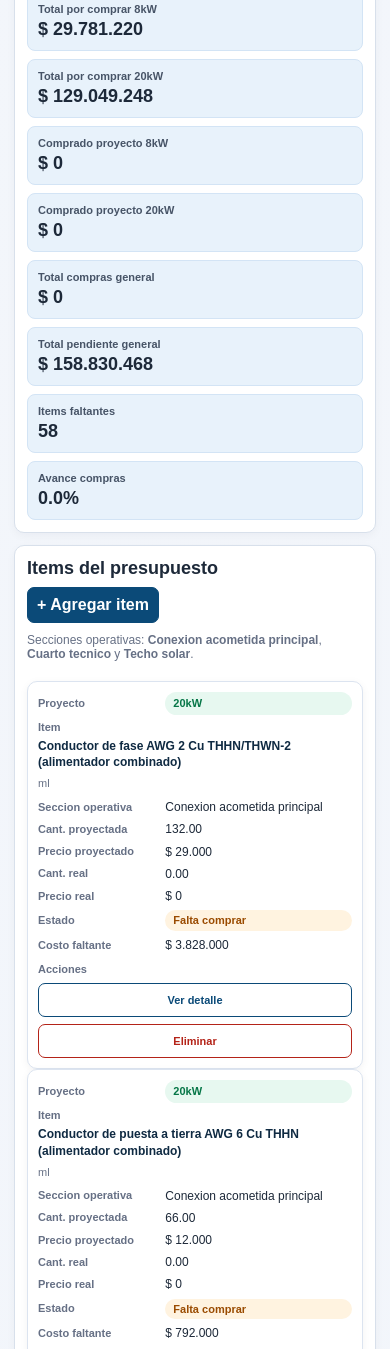
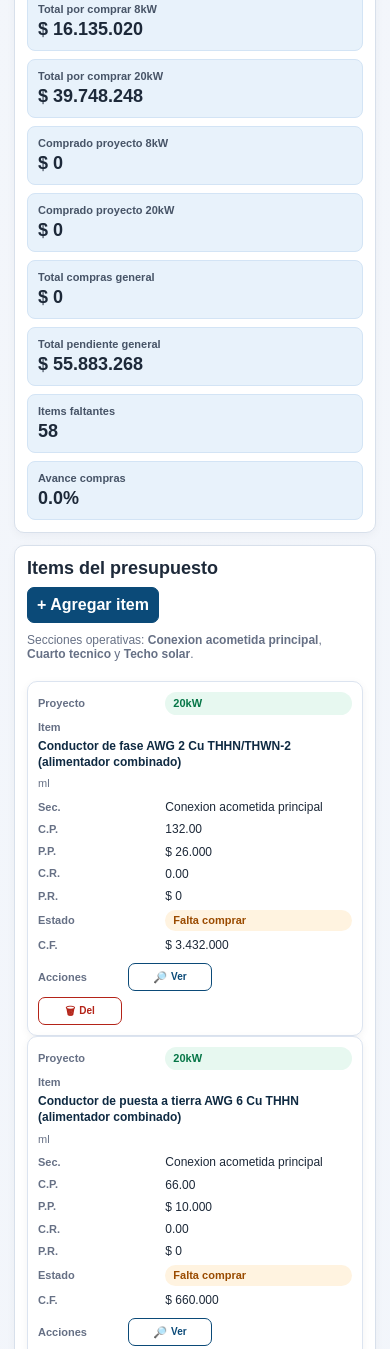
Before and after one commit to GustavoUNAL/SFV_TABAREC, a website built with Vite: page index.html in a window 390 px wide. Shown: the part 520-1869 px from the top of the page. Built offline with nearby package versions, Linux system fonts and the light colour scheme.

Commit message:
Mejorar tabla movil con botones compactos y corregir motor de costos.
Se abrevia la informacion en responsive con iconos de accion y se hace mas estricto el calculo de precios proyectados para evitar sobrecostos por coincidencias de texto incorrectas.

Co-authored-by: Cursor <cursoragent@cursor.com>

```diff
--- a/app.js
+++ b/app.js
@@ -1,4 +1,4 @@
-const STORAGE_KEY = "tabarec_budget_app_v8";
+const STORAGE_KEY = "tabarec_budget_app_v9";
 const SECCIONES_OPERATIVAS = [
   "Conexion acometida principal",
   "Cuarto tecnico",
@@ -137,40 +137,41 @@ function estimatePriceInternet(desc, unidad) {
   const text = (desc || "").toLowerCase();
   const u = (unidad || "").toLowerCase();
   const rules = [
-    { k: ["módulo", "modulo", "longi", "650"], v: 415000 },
-    { k: ["sun2000-8k"], v: 2900000 },
-    { k: ["sun2000-10k"], v: 3213000 },
-    { k: ["inversor"], v: 3100000 },
-    { k: ["cable solar", "pv1"], v: 6400 },
-    { k: ["awg 2"], v: 29000 },
-    { k: ["awg 6"], v: 12000 },
-    { k: ["awg 8"], v: 6500 },
-    { k: ["mc4"], v: 12500 },
-    { k: ["dps"], v: 88000 },
-    { k: ["tablero"], v: 280000 },
-    { k: ["interruptor"], v: 125000 },
-    { k: ["tubería emt 1", "tuberia emt 1"], v: 9600 },
-    { k: ["tubería imc", "tuberia imc"], v: 26000 },
-    { k: ["accesorios emt"], v: 360000 },
-    { k: ["accesorios imc"], v: 320000 },
-    { k: ["bandeja portacables"], v: 105000 },
-    { k: ["caja de paso"], v: 92000 },
-    { k: ["riel estructural"], v: 62000 },
-    { k: ["l-hanger"], v: 4200 },
-    { k: ["eclamp"], v: 2900 },
-    { k: ["mclamp"], v: 2900 },
-    { k: ["ground clamp"], v: 3200 },
-    { k: ["marquilla", "rotulado"], v: 120000 },
-    { k: ["cinta aislante", "terminales"], v: 140000 },
-    { k: ["señalización", "senalizacion"], v: 95000 },
-    { k: ["fusible"], v: 52000 },
+    { any: ["sun2000-8k"], v: 2900000 },
+    { any: ["sun2000-10k"], v: 3213000 },
+    { any: ["mclamp"], v: 2800 },
+    { any: ["eclamp"], v: 2800 },
+    { any: ["ground clamp"], v: 3000 },
+    { any: ["l-hanger"], v: 3900 },
+    { any: ["riel estructural"], v: 42000 },
+    { all: ["longi", "650"], v: 415000 },
+    { any: ["cable solar", "pv1"], v: 6200 },
+    { any: ["awg 2"], v: 26000 },
+    { any: ["awg 6"], v: 10000 },
+    { any: ["awg 8"], v: 5200 },
+    { any: ["mc4"], v: 11500 },
+    { any: ["dps"], v: 78000 },
+    { any: ["tablero"], v: 220000 },
+    { any: ["interruptor"], v: 98000 },
+    { any: ["tubería emt 1", "tuberia emt 1"], v: 9200 },
+    { any: ["tubería imc", "tuberia imc"], v: 22000 },
+    { any: ["accesorios emt"], v: 260000 },
+    { any: ["accesorios imc"], v: 240000 },
+    { any: ["bandeja portacables"], v: 98000 },
+    { any: ["caja de paso"], v: 84000 },
+    { any: ["marquilla", "rotulado"], v: 90000 },
+    { any: ["cinta aislante", "terminales"], v: 115000 },
+    { any: ["señalización", "senalizacion"], v: 78000 },
+    { any: ["fusible"], v: 48000 },
+    { any: ["inversor"], v: 2600000 },
   ];
   for (const r of rules) {
-    if (r.k.some((k) => text.includes(k))) return r.v;
+    if (r.all && r.all.every((k) => text.includes(k))) return r.v;
+    if (r.any && r.any.some((k) => text.includes(k))) return r.v;
   }
-  if (u === "ml") return 7600;
-  if (u === "global") return 260000;
-  return 70000;
+  if (u === "ml") return 5800;
+  if (u === "global") return 190000;
+  return 30000;
 }
 
 function applyPdfOverrides(item) {
@@ -358,16 +359,16 @@ function renderItemsTable() {
           <div class="item-title">${escapeHtml(item.descripcion)}</div>
           <div class="item-sub">${escapeHtml(item.unidad)}${item.notas ? ` • ${escapeHtml(item.notas)}` : ""}</div>
         </td>
-        <td data-label="Seccion operativa">${escapeHtml(item.seccionOperativa)}</td>
-        <td data-label="Cant. proyectada">${toNumber(item.cantidadProyectada).toFixed(2)}</td>
-        <td data-label="Precio proyectado">${formatCurrency(item.precioPromedioInternet)}</td>
-        <td data-label="Cant. real">${toNumber(item.cantidadComprada).toFixed(2)}</td>
-        <td data-label="Precio real">${formatCurrency(item.precioReal)}</td>
+        <td data-label="Sec.">${escapeHtml(item.seccionOperativa)}</td>
+        <td data-label="C.P.">${toNumber(item.cantidadProyectada).toFixed(2)}</td>
+        <td data-label="P.P.">${formatCurrency(item.precioPromedioInternet)}</td>
+        <td data-label="C.R.">${toNumber(item.cantidadComprada).toFixed(2)}</td>
+        <td data-label="P.R.">${formatCurrency(item.precioReal)}</td>
         <td data-label="Estado">${statusChip(st)}</td>
-        <td data-label="Costo faltante">${formatCurrency(Math.max(0, getDifference(item)) * toNumber(item.precioPromedioInternet))}</td>
+        <td data-label="C.F.">${formatCurrency(Math.max(0, getDifference(item)) * toNumber(item.precioPromedioInternet))}</td>
         <td data-label="Acciones">
-          <button type="button" class="ghost" data-detail-id="${item.id}">Ver detalle</button>
-          <button type="button" class="danger ghost" data-delete-id="${item.id}">Eliminar</button>
+          <button type="button" class="ghost icon-btn" data-detail-id="${item.id}" title="Ver detalle">🔎 <span>Ver</span></button>
+          <button type="button" class="danger ghost icon-btn" data-delete-id="${item.id}" title="Eliminar">🗑 <span>Del</span></button>
         </td>
       </tr>`;
     })
@@ -390,15 +391,15 @@ function renderInvoicesTable() {
         <td data-label="Fecha">${escapeHtml(inv.date)}</td>
         <td data-label="Factura">${escapeHtml(inv.number)}</td>
         <td data-label="Proveedor">${escapeHtml(inv.supplier)}</td>
-        <td data-label="Donde se compro">${escapeHtml(inv.location || "-")}</td>
+        <td data-label="Lugar">${escapeHtml(inv.location || "-")}</td>
         <td data-label="Proyecto">${badge(inv.project)}</td>
         <td data-label="Item"><small>${escapeHtml(inv.itemDescription || "")}</small></td>
-        <td data-label="Cantidad">${toNumber(inv.qty).toFixed(2)}</td>
-        <td data-label="Precio unitario">${formatCurrency(inv.unitPrice)}</td>
+        <td data-label="Cant.">${toNumber(inv.qty).toFixed(2)}</td>
+        <td data-label="P.U.">${formatCurrency(inv.unitPrice)}</td>
         <td data-label="Total">${formatCurrency(inv.total)}</td>
         <td data-label="Acciones">
-          <button type="button" class="ghost" data-edit-invoice-id="${inv.id}">Editar</button>
-          <button type="button" class="danger ghost" data-delete-invoice-id="${inv.id}">Eliminar</button>
+          <button type="button" class="ghost icon-btn" data-edit-invoice-id="${inv.id}" title="Editar">✏️ <span>Editar</span></button>
+          <button type="button" class="danger ghost icon-btn" data-delete-invoice-id="${inv.id}" title="Eliminar">🗑 <span>Del</span></button>
         </td>
       </tr>`)
     .join("");
--- a/styles.css
+++ b/styles.css
@@ -370,6 +370,18 @@ tbody tr:nth-child(even) {
   min-width: 84px;
 }
 
+.icon-btn {
+  display: inline-flex;
+  align-items: center;
+  justify-content: center;
+  gap: 4px;
+  padding: 4px 7px !important;
+  font-size: 11px;
+  min-height: 28px;
+  min-width: 52px;
+  line-height: 1;
+}
+
 .inline-input {
   width: 100%;
   min-width: 88px;
@@ -517,14 +529,19 @@ textarea {
   }
 
   .items-table td[data-label="Acciones"] {
-    grid-template-columns: 1fr;
-    gap: 7px;
+    grid-template-columns: repeat(2, minmax(0, auto));
+    justify-content: start;
+    gap: 6px;
     margin-top: 4px;
   }
 
   .items-table td[data-label="Acciones"] button {
-    width: 100%;
-    min-height: 34px;
+    width: auto;
+    min-height: 28px;
+  }
+
+  .icon-btn span {
+    font-size: 10px;
   }
 
   .kpis {
@@ -604,13 +621,14 @@ textarea {
   }
 
   .invoices-table td[data-label="Acciones"] {
-    grid-template-columns: 1fr;
-    gap: 7px;
+    grid-template-columns: repeat(2, minmax(0, auto));
+    justify-content: start;
+    gap: 6px;
     margin-top: 4px;
   }
 
   .invoices-table td[data-label="Acciones"] button {
-    width: 100%;
-    min-height: 34px;
+    width: auto;
+    min-height: 28px;
   }
 }
```
